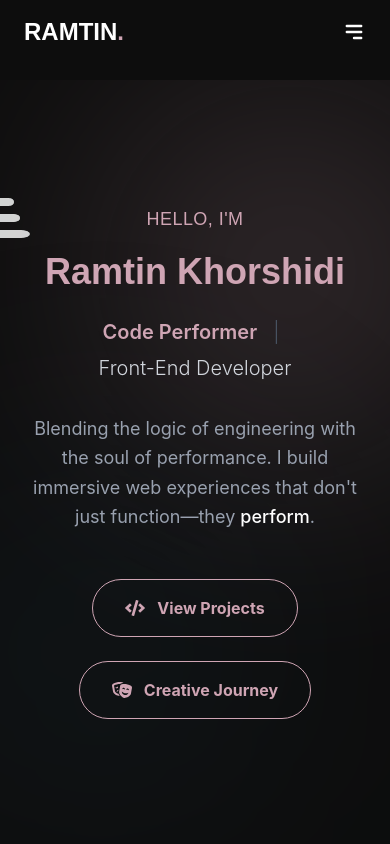
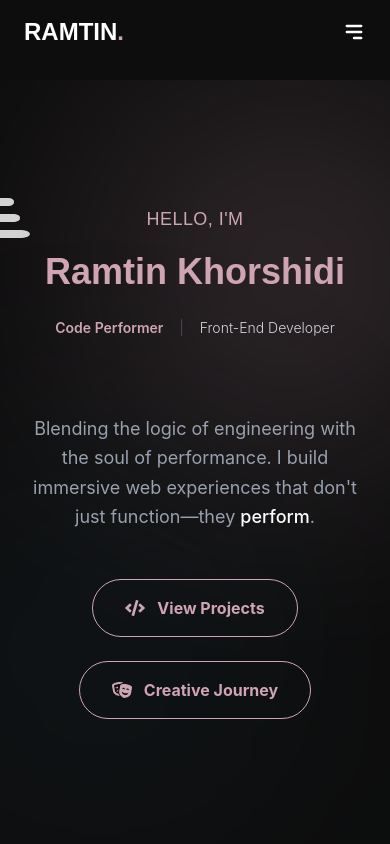
Before and after one commit to RamtinKhorshidi/MyPersonal-WebPage, a React (Vite) app: page /#/ in a window 390 px wide. Shown: the top 844 px of the page. Built offline with nearby package versions, Linux system fonts and the light colour scheme.

Commit message:
Fix hero text wrapping on mobile

```diff
--- a/src/pages/Home.tsx
+++ b/src/pages/Home.tsx
@@ -51,7 +51,7 @@ const Home = () => {
                         transition={{ delay: 0.4, duration: 0.8 }}
                         className="h-16 mb-8"
                     >
-                        <p className="text-xl md:text-4xl text-gray-300 font-light flex flex-wrap justify-center items-center gap-2">
+                        <p className="text-sm sm:text-xl md:text-4xl text-gray-300 font-light flex flex-nowrap whitespace-nowrap justify-center items-center gap-2">
                             <span className="text-primary font-semibold">Code Performer</span>
                             <span className="mx-2 md:mx-3 text-gray-600">|</span>
                             <span>Front-End Developer</span>
```
